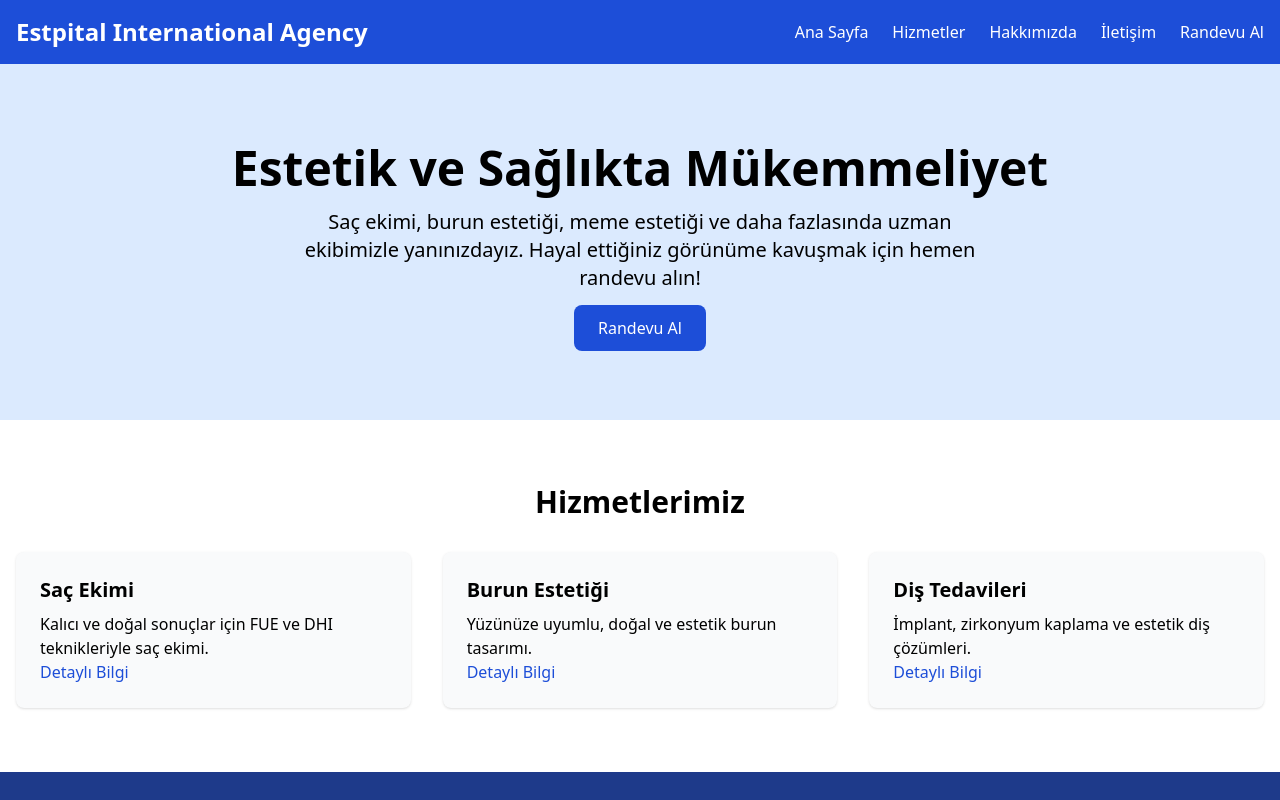
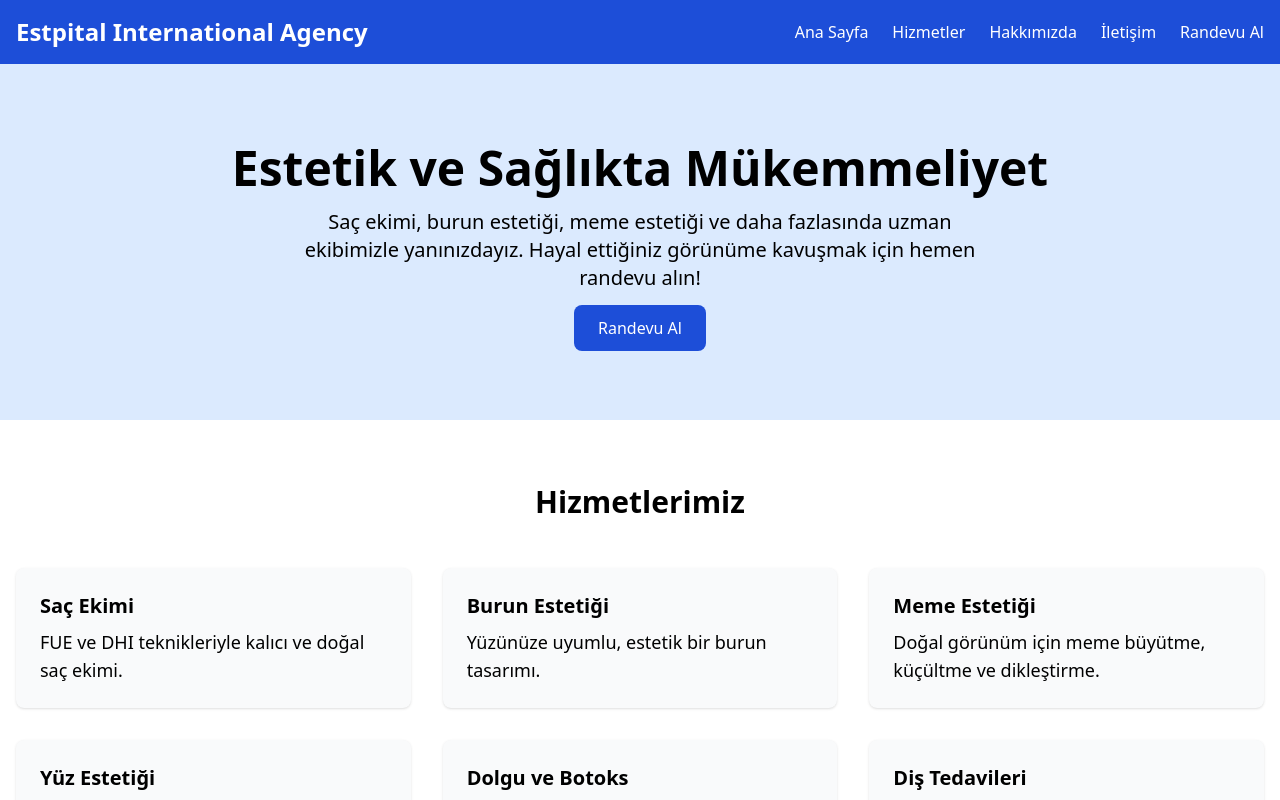
Before and after one commit to Estpital/Estpital-Dynamic-Platform, a JavaScript app: page / in a window 1280 px wide. Shown: the top 800 px of the page. Built offline with nearby package versions, Linux system fonts and the light colour scheme; the HTML template or start-up script is replaced by a standard one.

Commit message:
Update Home.js

```diff
--- a/src/pages/Home.js
+++ b/src/pages/Home.js
@@ -1,4 +1,14 @@
 function Home() {
+  const hizmetler = [
+    { name: "Saç Ekimi", path: "/sac-ekimi", description: "FUE ve DHI teknikleriyle kalıcı ve doğal saç ekimi." },
+    { name: "Burun Estetiği", path: "/burun-estetigi", description: "Yüzünüze uyumlu, estetik bir burun tasarımı." },
+    { name: "Meme Estetiği", path: "/meme-estetigi", description: "Doğal görünüm için meme büyütme, küçültme ve dikleştirme." },
+    { name: "Yüz Estetiği", path: "/yuz-estetigi", description: "Yüz germe, boyun estetiği ve gençleştirme işlemleri." },
+    { name: "Dolgu ve Botoks", path: "/dolgu-botoks", description: "Kırışıklık tedavisi ve hacim kazandırma." },
+    { name: "Diş Tedavileri", path: "/dis-tedavileri", description: "İmplant, zirkonyum kaplama ve estetik diş çözümleri." },
+    { name: "Karın Germe", path: "/karin-germe", description: "Daha düz ve sıkı bir karın için karın germe." },
+  ];
+
   return (
     <div className="min-h-screen bg-gray-50">
       {/* Navbar */}
@@ -32,26 +42,21 @@ function Home() {
         </div>
       </section>
 
-      {/* Services Preview */}
+      {/* Services Section */}
       <section className="py-16 bg-white">
         <div className="container mx-auto px-4">
-          <h3 className="text-3xl font-bold text-center mb-8">Hizmetlerimiz</h3>
+          <h3 className="text-3xl font-bold text-center mb-12">Hizmetlerimiz</h3>
           <div className="grid grid-cols-1 md:grid-cols-3 gap-8">
-            <div className="bg-gray-50 p-6 rounded-lg shadow hover:shadow-lg">
-              <h4 className="text-xl font-semibold mb-2">Saç Ekimi</h4>
-              <p>Kalıcı ve doğal sonuçlar için FUE ve DHI teknikleriyle saç ekimi.</p>
-              <a href="/sac-ekimi" className="text-blue-700 hover:underline">Detaylı Bilgi</a>
-            </div>
-            <div className="bg-gray-50 p-6 rounded-lg shadow hover:shadow-lg">
-              <h4 className="text-xl font-semibold mb-2">Burun Estetiği</h4>
-              <p>Yüzünüze uyumlu, doğal ve estetik burun tasarımı.</p>
-              <a href="/burun-estetigi" className="text-blue-700 hover:underline">Detaylı Bilgi</a>
-            </div>
-            <div className="bg-gray-50 p-6 rounded-lg shadow hover:shadow-lg">
-              <h4 className="text-xl font-semibold mb-2">Diş Tedavileri</h4>
-              <p>İmplant, zirkonyum kaplama ve estetik diş çözümleri.</p>
-              <a href="/dis-tedavileri" className="text-blue-700 hover:underline">Detaylı Bilgi</a>
-            </div>
+            {hizmetler.map((hizmet, index) => (
+              <a
+                key={index}
+                href={hizmet.path}
+                className="block bg-gray-50 p-6 rounded-lg shadow hover:shadow-lg transition"
+              >
+                <h4 className="text-xl font-semibold mb-2">{hizmet.name}</h4>
+                <p className="text-lg">{hizmet.description}</p>
+              </a>
+            ))}
           </div>
         </div>
       </section>
```
